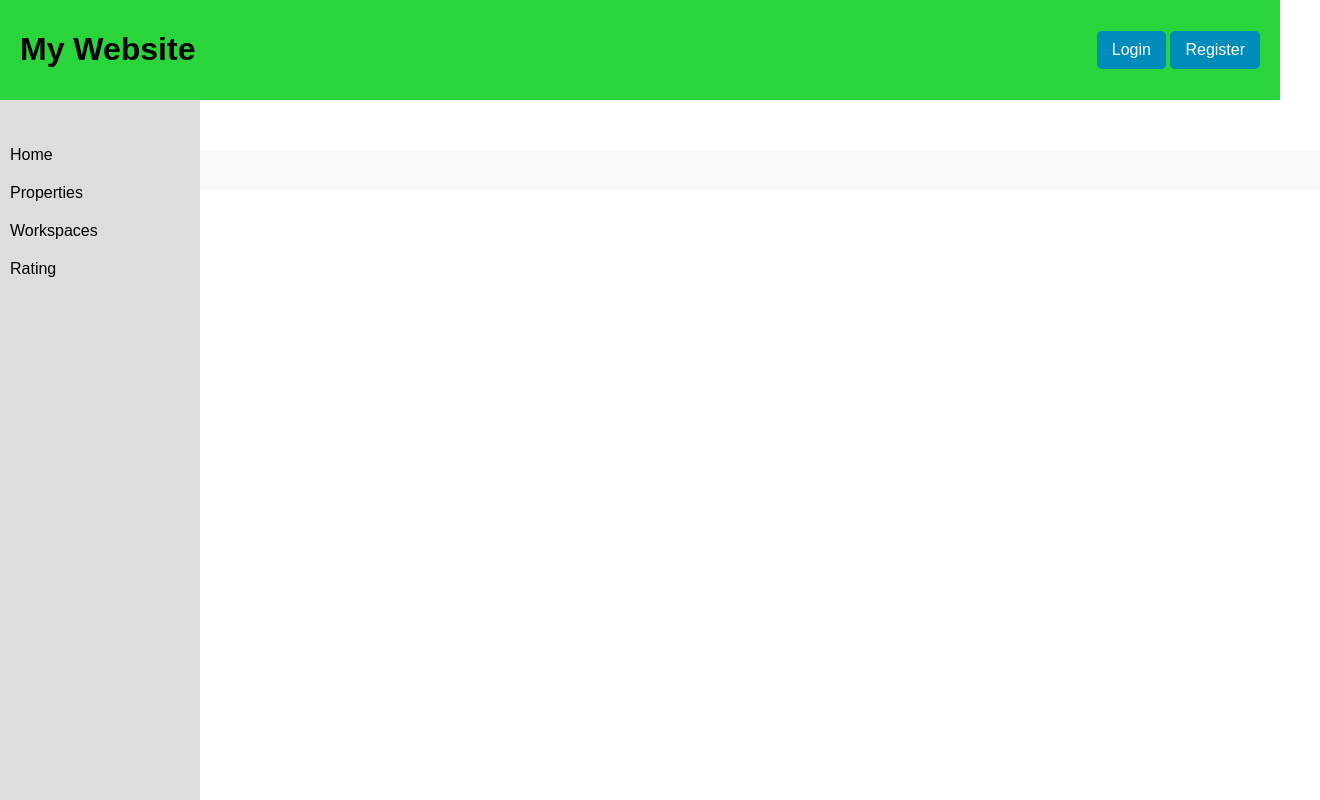
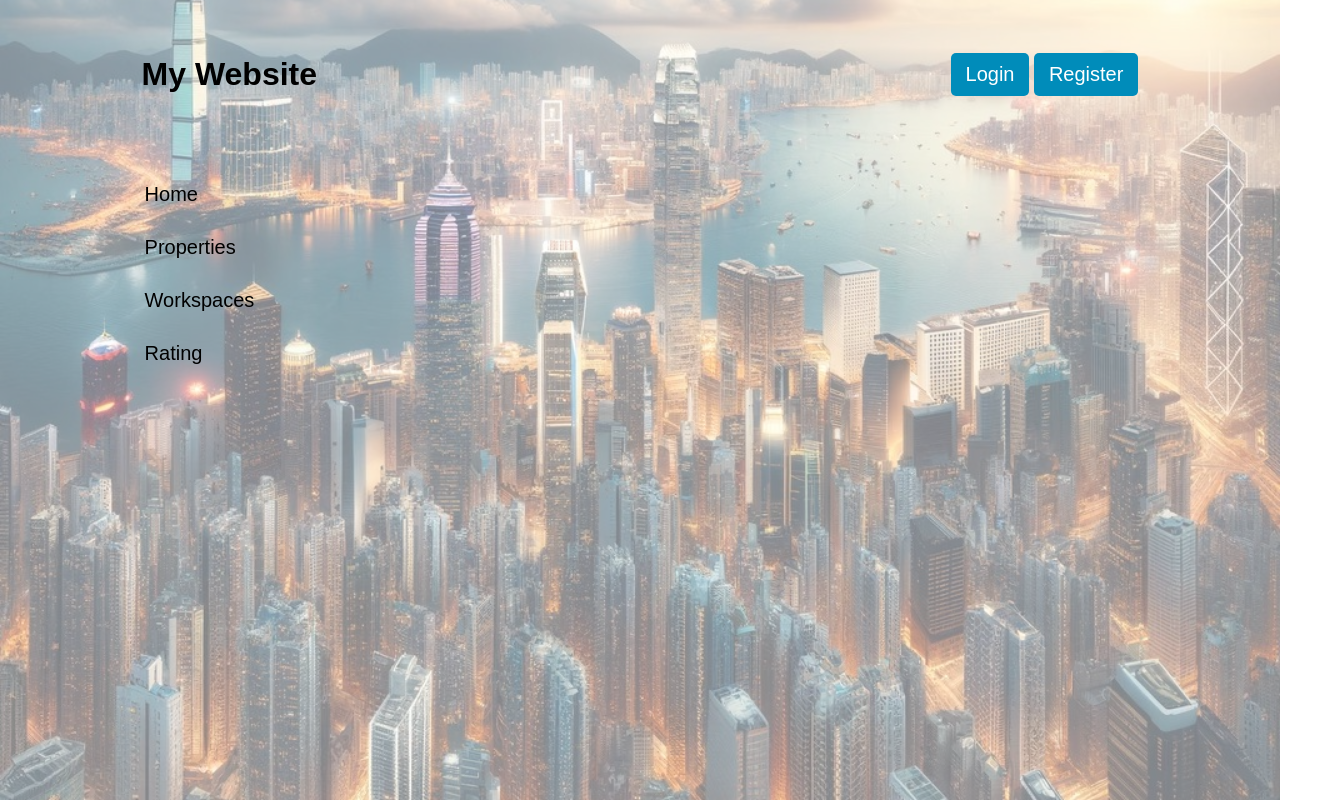
Before and after one commit to code-sample-git/SharedWorkSpace, a plain HTML site: page index.html in a window 1280 px wide. Shown: the whole page, 1320 px wide, since content can reach past the window. Drawn offline with Linux system fonts and the light colour scheme.

Commit message:
add background

```diff
--- a/styles.css
+++ b/styles.css
@@ -2,21 +2,41 @@ body, html {
     margin: 0;
     padding: 0;
     font-family: Arial, sans-serif;
+    margin-top: 1%;
+    margin-left: 5%;
+    margin-right: 5%;
+    background-image: url('hk_backgroup.jpg'); /* Set the background image */
+    background-size: cover; /* Cover the entire content area */
+    background-position: center; /* Center the background image */
+    background-attachment: fixed;
+}
+
+body::before {
+    content: '';
+    position: fixed; /* Cover the entire viewport */
+    top: 0;
+    left: 0;
+    right: 0;
+    bottom: 0;
+    background: rgba(255, 255, 255, 0.5); /* White with transparency */
+    z-index: 0; /* Ensure this is behind the content */
 }
 
 header {
     width: 100%;
-    background-color: #275cb8; /* Vibrant blue background */
     padding: 10px 20px;
     box-sizing: border-box;
     display: flex;
+    position: relative;
     justify-content: space-between;
     align-items: center;
     transition: background-color 0.5s ease; /* Smooth transition for background color */
+    z-index: 1000; /* Ensure header is above other content */
 }
 
 header:hover {
-    background-color: #29d53b; /* Darker shade on hover for subtle interaction */
+    background-color: rgba(242, 227, 23, 0.5); /* Darker shade on hover for subtle interaction */
+
 }
 
 
@@ -30,11 +50,11 @@ header:hover {
 
 .sidebar {
     position: fixed;
-    top: 100px; /* Adjusted to clear the header */
-    left: 0;
+    top: 100px + 1%; /* Adjusted to clear the header */
+    left: 10px + 5%;
     width: 200px;
-    height: calc(100% - 50px); /* Adjusted height to clear the header */
-    background-color: #ddd;
+    height: calc(500px - 50px); /* Adjusted height to clear the header */
+
     padding-top: 20px;
     transition: background-color 0.5s ease; /* Smooth transition for background color */
     z-index: 1000; /* Ensure sidebar is above other content */
@@ -42,7 +62,7 @@ header:hover {
 }
 
 .sidebar:hover {
-    background-color: #29d53b; /* Darker shade on hover */
+    background-color: rgba(242, 227, 23, 0.5); /* Darker shade on hover */
 }
 
 
@@ -50,34 +70,42 @@ header:hover {
 
 .nav-menu ul {
     list-style-type: none;
-    padding: 0;
+    padding: 0.5em;
 }
+
 
 .nav-menu ul li button {
     display: block;
     width: 100%;
-    padding: 10px;
+    padding: 15px;
     cursor: pointer;
     text-align: left;
     border: none;
     background: none;
-    text-align: left;
     color: black;
+    transition: transform 0.3s ease, font-weight 0.3s ease; /* Smooth transition for transform and font-weight */
 }
+
+.nav-menu ul li button:hover, .nav-menu ul li button:focus {
+    transform: scale(1.2); /* Enlarge button text */
+    font-weight: bold; /* Make button text bold */
+}
+
 
 .content {
     margin-left: 200px; /* Sidebar width */
-    margin-top: 50px; /* Header height */
+    margin-top: 0px; /* Header height */
     padding: 20px;
     width: calc(100% - 200px); /* Sidebar width */
     height: 100%;
+    position: fixed;
+
+
+
 
 }
 
-/* Optional: Add a background color to the content area for clearer separation */
-.content {
-    background-color: #f9f9f9;
-}
+
 
 /* Ensure buttons and links have a consistent style */
 button {
@@ -86,7 +114,7 @@ button {
     border: none;
     padding: 10px 15px;
     text-decoration: none;
-    font-size: 16px;
+    font-size: 20px;
     border-radius: 5px;
 }
 
```
Also changed, not shown: hk_backgroup.jpg (added).
